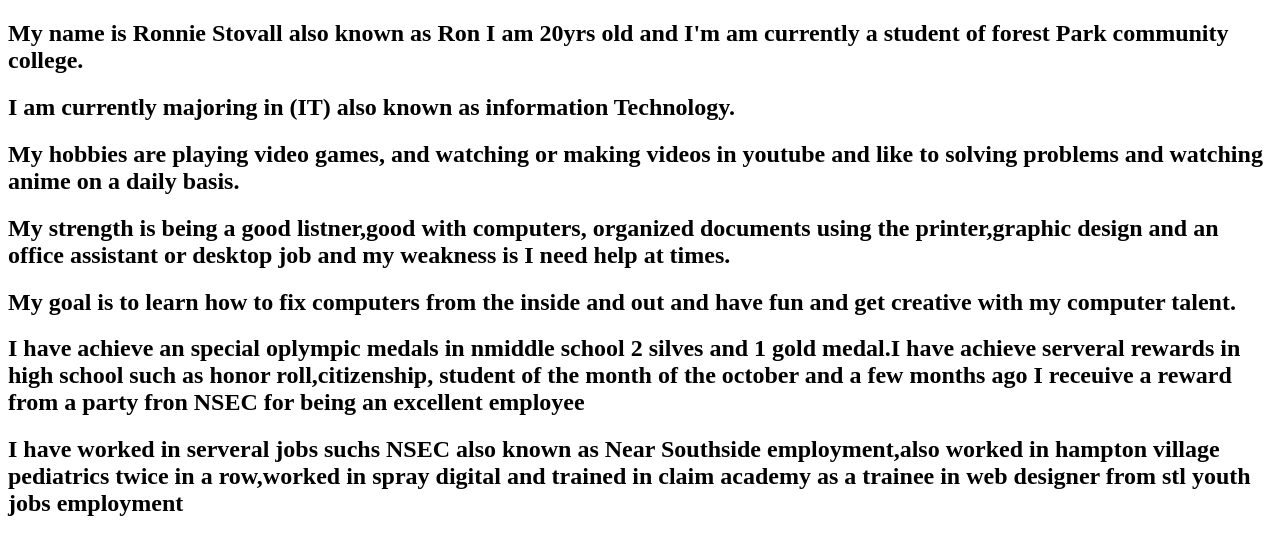
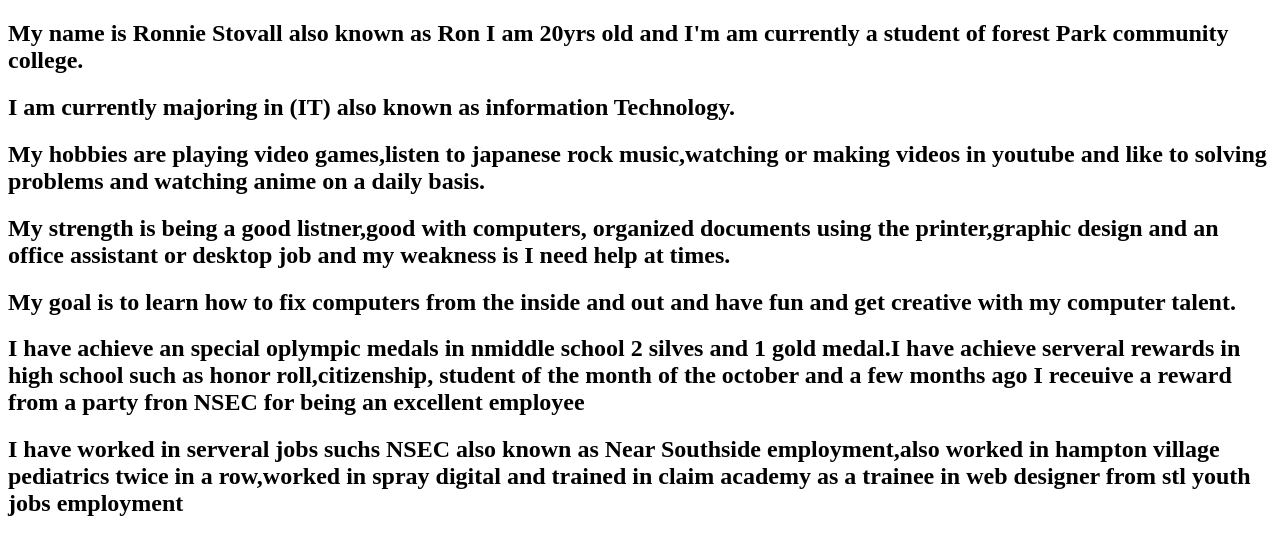
Before and after one commit to ronniestovall/New-project-portfolio, a plain HTML site: page About.html in a window 1280 px wide. Drawn offline with Linux system fonts and the light colour scheme.

Commit message:
again more changes

```diff
--- a/About.html
+++ b/About.html
@@ -8,7 +8,7 @@
 </head>
 <h2> My name is Ronnie Stovall also known as Ron I am 20yrs old and I'm am currently a student of forest Park community college. <h2>
 <h2> I am currently majoring in (IT) also known as information Technology. <h2>
- <h2> My hobbies are playing video games, and watching or making videos in youtube and like to solving problems and watching anime on a daily basis.<h2>
+ <h2> My hobbies are playing video games,listen to japanese rock music,watching or making videos in youtube and like to solving problems and watching anime on a daily basis.<h2>
  <h2> My strength is being a good listner,good with computers, organized documents using the printer,graphic design and an office assistant or desktop job and my weakness is I need help at times. <h2>
 <h2> My goal is to learn how to fix computers from the inside and out and have fun and get creative with my computer talent. <h2>
  <h2> I have achieve an special oplympic medals in nmiddle school 2 silves and 1 gold medal.I have achieve serveral rewards in high school such as honor roll,citizenship, student of the month of the october and a few months ago I receuive a reward from a party fron NSEC for being an excellent employee <h2>
```
